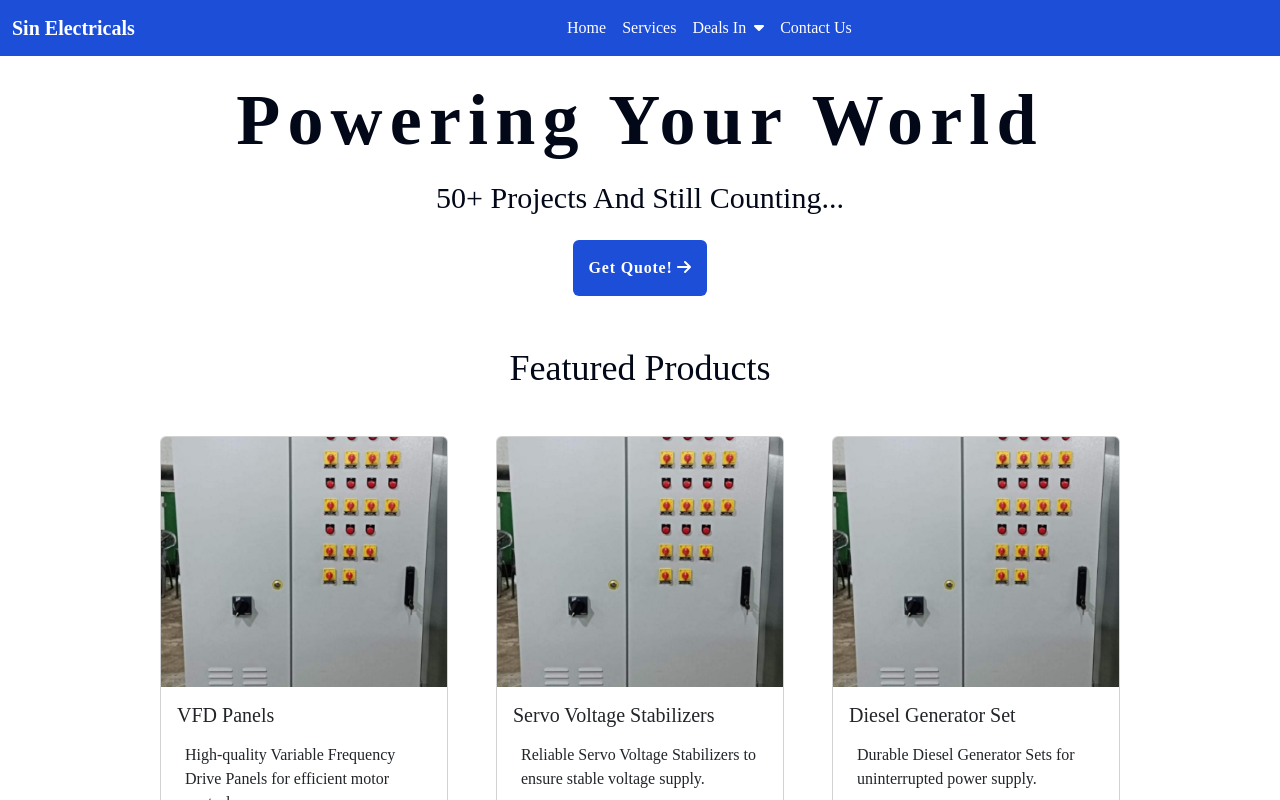
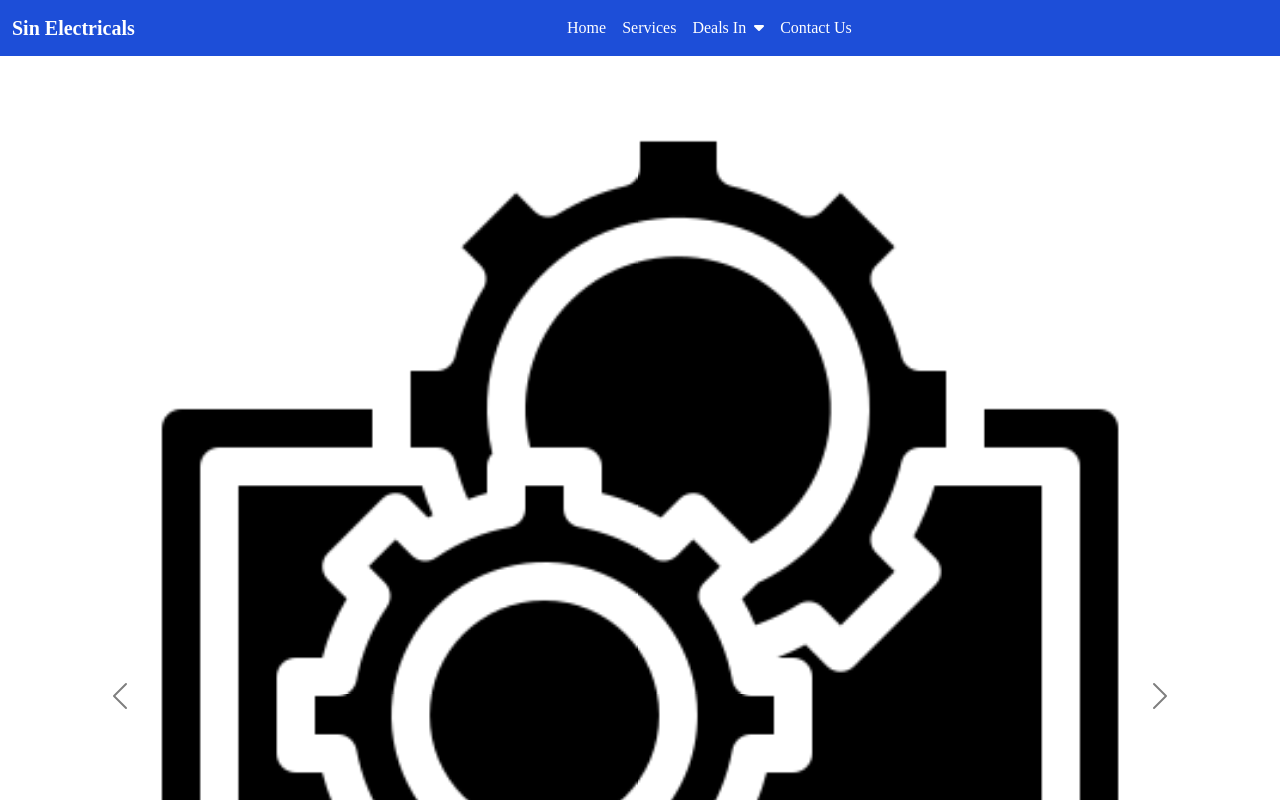
Before and after one commit to yatin-commits/sineElectricals, a React (Vite) app in the folder sin/: page / in a window 1280 px wide. Shown: the top 800 px of the page. Built offline with nearby package versions, Linux system fonts and the light colour scheme.

Commit message:
added courasel

```diff
--- a/sin/index.html
+++ b/sin/index.html
@@ -6,7 +6,7 @@
     <meta name="viewport" content="width=device-width, initial-scale=1.0" />
     <title>Vite + React</title>
   </head>
-  <body>
+  <body class="">
     <div id="root"></div>
     <script type="module" src="/src/main.jsx"></script>
   </body>
--- a/sin/src/components/FeaturedProducts.jsx
+++ b/sin/src/components/FeaturedProducts.jsx
@@ -11,18 +11,21 @@ const FeaturedProducts = () => {
           imgSrc="./temp.jpg" // Replace with actual image path
           className="w-full aspect-square max-w-[150px] object-cover"
           description="High-quality Variable Frequency Drive Panels for efficient motor control."
+          link="/vcb"
         />
         <Products
           title="Servo Voltage Stabilizers"
           imgSrc="./temp.jpg" // Replace with actual image path
           className="w-full aspect-square max-w-[150px] object-cover"
           description="Reliable Servo Voltage Stabilizers to ensure stable voltage supply."
+          link="/stabilizers"
         />
         <Products
-          title="Diesel Generator Set"
+          title="Scada System"
           imgSrc="./temp.jpg" // Replace with actual image path
           className="w-full aspect-square max-w-[150px] object-cover"
           description="Durable Diesel Generator Sets for uninterrupted power supply."
+          link="/scada"
         />
         {/* Add more products if needed */}
       </div>
--- a/sin/src/components/MainBanner.jsx
+++ b/sin/src/components/MainBanner.jsx
@@ -2,31 +2,51 @@ import React from 'react';
 import { FontAwesomeIcon } from '@fortawesome/react-fontawesome';
 import { faArrowRight } from '@fortawesome/free-solid-svg-icons';
 import FeaturedProducts from './FeaturedProducts';
-import ContactEmbededForm from './ContactEmbededForm'
+import ContactEmbededForm from './ContactEmbededForm';
 import Services from './Services';
 import Footer from './Footer';
-import './banner.css'
-import { Link } from 'react-router-dom'; // Import Link from react-router-dom
+import './banner.css';
+import { Link } from 'react-router-dom';
 
 const MainBanner = () => {
   return (
     <>
       <div className='p-4 m-1 font-[poppins] flex justify-center items-center flex-col '>
-        <h1 className='text-7xl font-semibold tracking-widest temp'>Powering Your World</h1>
-        <p className='p-4 text-3xl font-medium temp1'>50+ Projects And Still Counting...</p>
+        <div id="carouselExample" className="carousel slide" data-bs-ride="carousel">
+          <div className="carousel-inner">
+            <div className="carousel-item active">
+              <img src="./automated.png" className="d-block imgg w-40" alt="Banner 1" />
+            </div>
+            <div className="carousel-item">
+              <img src="./home-address.png" className="d-block h-100 imgg w-100" alt="Banner 2" />
+            </div>
+            <div className="carousel-item">
+              <img src="./service.png" className="d-block imgg w-100" alt="Banner 3" />
+            </div>
+          </div>
+          <button className="carousel-control-prev" type="button" data-bs-target="#carouselExample" data-bs-slide="prev">
+            <span className="carousel-control-prev-icon" aria-hidden="true"></span>
+            <span className="visually-hidden">Previous</span>
+          </button>
+          <button className="carousel-control-next" type="button" data-bs-target="#carouselExample" data-bs-slide="next">
+            <span className="carousel-control-next-icon" aria-hidden="true"></span>
+            <span className="visually-hidden">Next</span>
+          </button>
+        </div>
+
         <Link to="/contact">
-          <button className='text-white font-semibold px-3 py-3 tracking-wider rounded-md bg-blue-700'>
+          <button className='text-white font-semibold px-3 mt-4 py-3 tracking-wider rounded-md bg-blue-700'>
             Get Quote! <FontAwesomeIcon icon={faArrowRight} />
           </button>
         </Link>
+      </div>
 
-      </div>
       <FeaturedProducts />
       <ContactEmbededForm />
       <Services />
       <Footer />
     </>
   );
-}
+};
 
 export default MainBanner;
--- a/sin/src/components/Products.jsx
+++ b/sin/src/components/Products.jsx
@@ -2,7 +2,7 @@ import React from 'react';
 import Button from 'react-bootstrap/Button';
 import Card from 'react-bootstrap/Card';
 
-const Products = ({ title, imgSrc, description }) => {
+const Products = ({ title, imgSrc, description, link }) => {
   return (
     <div className='p-2'>
       <Card style={{ width: '18rem' }}>
@@ -16,7 +16,10 @@ const Products = ({ title, imgSrc, description }) => {
         <Card.Body>
           <Card.Title>{title}</Card.Title>
           <Card.Text className='p-2 my-2'>{description}</Card.Text>
-          <Button variant="primary">Go somewhere</Button>
+          {/* Add dynamic link to the button */}
+          <Button variant="primary" href={link} target="_blank" rel="noopener noreferrer">
+            Know More
+          </Button>
         </Card.Body>
       </Card>
     </div>
--- a/sin/src/components/banner.css
+++ b/sin/src/components/banner.css
@@ -4,12 +4,64 @@
     text-align: center;
   }
   .temp1 {
-      /* font-size: 40px; */
     text-align: center;
   }
+}
 
+/* Full-width carousel */
+.carousel {
+  width: 100%;
+  height: auto;
+}
 
+/* Carousel inner should take full width and height */
+.carousel-inner {
+  width: 100%;
+  height: 100%;
+}
 
+.carousel-item img {
+  width: 100vw; /* Full width of the viewport */
+  height: auto; /* Maintain aspect ratio */
+  object-fit: cover; /* Cover the container without distortion */
+}
+
+/* Make the carousel images responsive */
+.imgg {
+  width: 100%;
+  height: auto; /* Maintain responsive height */
+  object-fit: cover;
+}
+
+/* Center the carousel navigation arrows using Flexbox */
+.carousel-control-prev,
+.carousel-control-next {
+  top: 0; /* Align arrows to the full height */
+  bottom: 0; /* Ensure arrows span the full height */
+  display: flex;
+  align-items: center; /* Center vertically using flexbox */
+  justify-content: center;
+  width: 5%; /* Adjust width of the clickable area */
+  background-color: rgba(0, 0, 0, 0.2); /* Optional background for visibility */
+}
+
+/* Change carousel control button arrows to black */
+.carousel-control-prev-icon,
+.carousel-control-next-icon {
+  filter: invert(100%); /* Invert color to black */
+}
+
+/* Media queries for smaller screens */
+@media (max-width: 768px) {
+  .imgg {
+    max-height: 300px; /* Adjust height for medium screens */
+  }
+}
+
+@media (max-width: 480px) {
+  .imgg {
+    max-height: 200px; /* Adjust height for small screens */
+  }
 }
 
 @media only screen and (max-width: 500px) {
@@ -21,7 +73,4 @@
     font-size: 25px !important;
     text-align: center;
   }
-
-
-
 }
```
Lines whose indentation alone changed are shown as unchanged.
